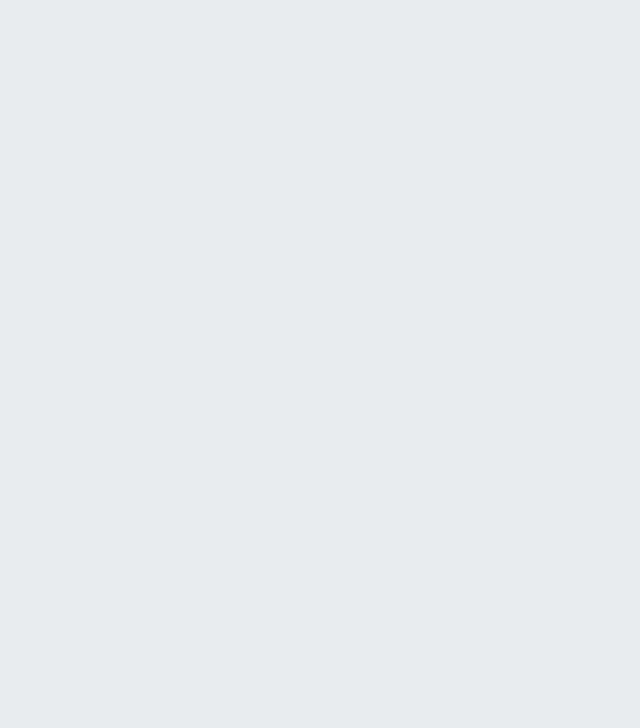
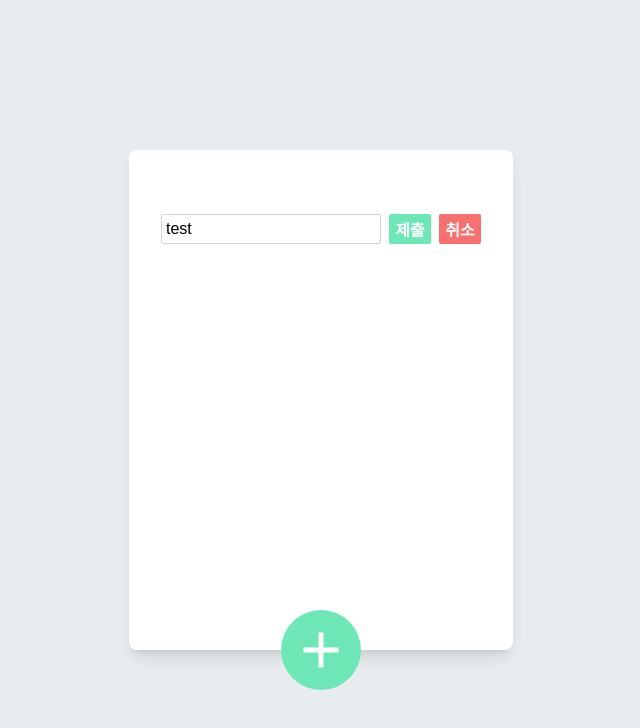
Before and after one commit to AkoIsCat/pre-onboarding-11th-1-14, a React (Create React App) app: page / in a window 1280 px wide. Shown: the top 728 px of the page, without its empty margins (319-959 px from the left). Built offline with nearby package versions, Linux system fonts and the light colour scheme.

Commit message:
Code: TodoModify 제출, 취소 버튼 이벤트 적용 Design: TodoModfy 버튼, input li 스타일 적용

```diff
--- a/src/App.tsx
+++ b/src/App.tsx
@@ -1,7 +1,7 @@
-// import TodoList from "./pages/TodoList";
+import TodoList from "./pages/TodoList";
 
 function App() {
-  return <button />;
+  return <TodoList />;
 }
 
 export default App;
--- a/src/components/todo/TodoModify.tsx
+++ b/src/components/todo/TodoModify.tsx
@@ -1,5 +1,118 @@
-const TodoModify = () => {
-  return <div>Modify</div>;
+import { Dispatch, MouseEvent, SetStateAction, useRef } from "react";
+import styled from "styled-components";
+
+const TodoModifyBase = styled.li`
+  // 공통 부분
+  text-align: -webkit-match-parent;
+  // --------
+  display: flex;
+  justify-content: space-between;
+  align-items: center;
+  margin-bottom: 12px;
+`;
+
+const TodoModifyInput = styled.input`
+  // 공통 부분
+  font-size: 100%;
+  margin: 0;
+  // --------
+  border-color: #d4d4d8;
+  border-radius: 0.125rem;
+  border-width: 1px;
+  width: 220px;
+  height: 30px;
+  padding-left: 0.25rem;
+  padding-right: 0.25rem;
+`;
+
+interface TodoModifyBtnAttrs {
+  title: string;
+  "aria-label": string;
+}
+
+const TodoModifyBtn = styled.button.attrs<TodoModifyBtnAttrs>((props) => ({
+  title: props.title,
+  "aria-label": props["aria-label"],
+}))<{ $types: string }>`
+  // 공통 부분
+  cursor: pointer;
+  text-transform: none;
+  font-size: 100%;
+  margin: 0;
+  // --------
+  border-radius: 0.125rem;
+  color: #ffffff;
+  font-weight: 600;
+  height: 30px;
+  padding-left: 0.25rem;
+  padding-right: 0.25rem;
+  width: 42px;
+  background-color: ${(props) =>
+    props.$types === "submit" ? "#6ee7b7" : "#F87171"};
+  &:hover {
+    background-color: ${(props) =>
+      props.$types === "submit" ? "#34d399" : "#ef4444"};
+  }
+`;
+
+interface TodoModifyProps {
+  id: string;
+  data: string;
+  checked: boolean;
+  setTodoOpen: Dispatch<SetStateAction<boolean>>;
+}
+
+const TodoModify = (props: TodoModifyProps) => {
+  const inputRef = useRef<HTMLInputElement | null>(null);
+
+  const handleModifyClic = async (e: MouseEvent<HTMLButtonElement>) => {
+    const target = e.currentTarget.title;
+    if (target === "todo-modify-cencel-btn") props.setTodoOpen(false);
+    else {
+      console.log((inputRef.current as HTMLInputElement).value);
+      /*
+      const res = await todoModifyApi(props.id, {
+        todo: (inputRef.current as HTMLInputElement).value,
+        isCompleted: props.checked,
+      })
+      if (res.status === 200 && res.ok) {
+        // 목록에 넣기
+        props.setTodoOpen(fasle);
+      } else if (!res.ok) {
+        console.error(res.data);
+      }
+    */
+    }
+  };
+
+  return (
+    <TodoModifyBase>
+      <TodoModifyInput
+        ref={inputRef}
+        placeholder=" "
+        data-testid="modify-input"
+        defaultValue={props.data}
+      />
+      <TodoModifyBtn
+        $types="submit"
+        title="todo-modify-submit-btn"
+        aria-label="todo-modify-submit-btn"
+        data-testid="submit-button"
+        onClick={handleModifyClic}
+      >
+        제출
+      </TodoModifyBtn>
+      <TodoModifyBtn
+        $types="cancel"
+        title="todo-modify-cencel-btn"
+        aria-label="todo-modify-cencel--btn"
+        data-testid="cancel-button"
+        onClick={handleModifyClic}
+      >
+        취소
+      </TodoModifyBtn>
+    </TodoModifyBase>
+  );
 };
 
 export default TodoModify;
--- /dev/null
+++ b/src/pages/TodoList.tsx
@@ -0,0 +1,32 @@
+import styled from "styled-components";
+import TodoCreate from "../components/todo/TodoCreate";
+import TodoModify from "../components/todo/TodoModify";
+import { useState } from "react";
+
+const TodoListWrapper = styled.div`
+  position: absolute;
+  width: 24rem;
+  height: 500px;
+  border-radius: 0.5rem;
+  padding: 64px 32px;
+  opacity: 1;
+  top: 50%;
+  left: 50%;
+  transform: translate(-50%, -50%);
+  background-color: #ffffff;
+  box-shadow: 0 0 #0000, 0 0 #0000, 0 10px 15px -3px rgba(0, 0, 0, 0.1),
+    0 4px 6px -4px rgba(0, 0, 0, 0.1);
+`;
+
+const TodoList = () => {
+  const [_, setTest] = useState(true);
+  console.log(_);
+  return (
+    <TodoListWrapper>
+      <TodoModify id="1" data="test" checked={false} setTodoOpen={setTest} />
+      <TodoCreate />
+    </TodoListWrapper>
+  );
+};
+
+export default TodoList;
```
